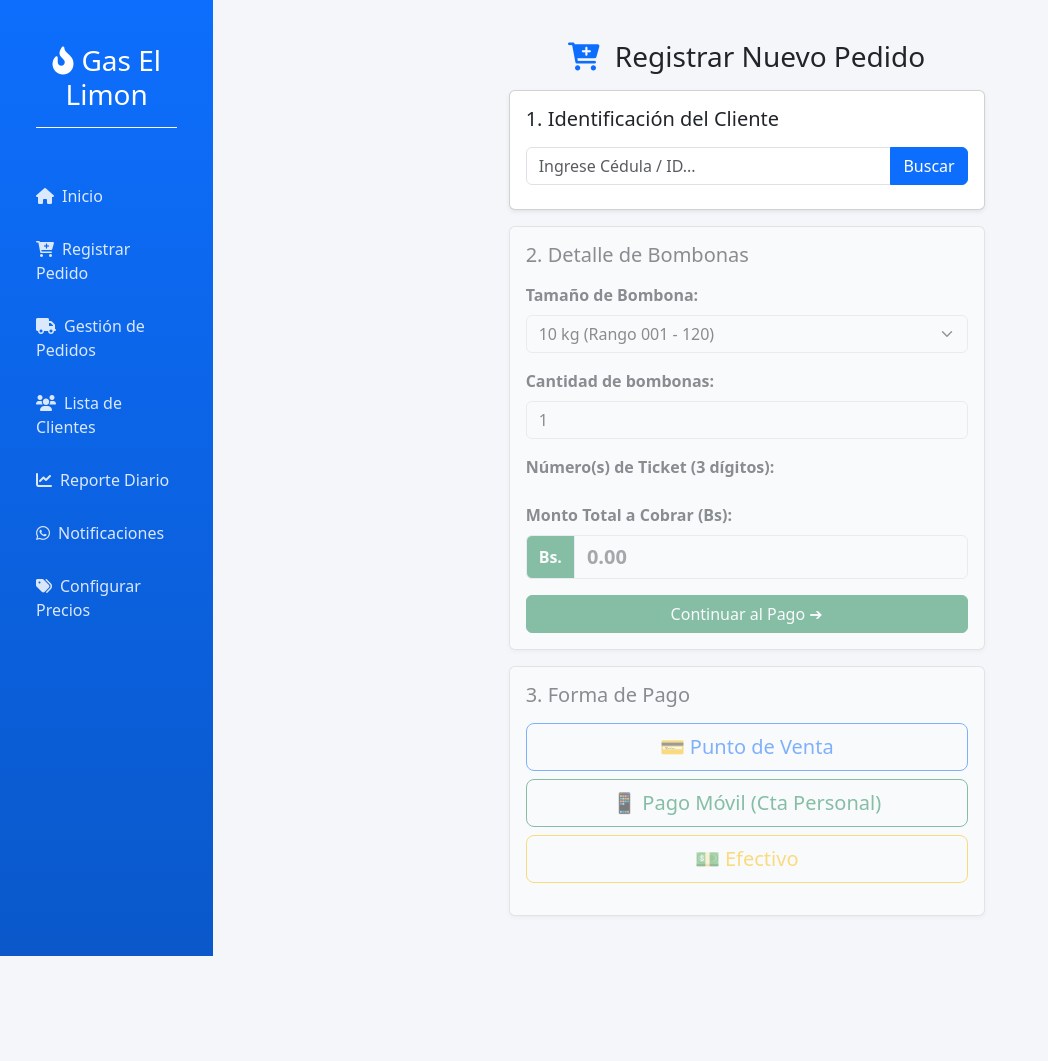
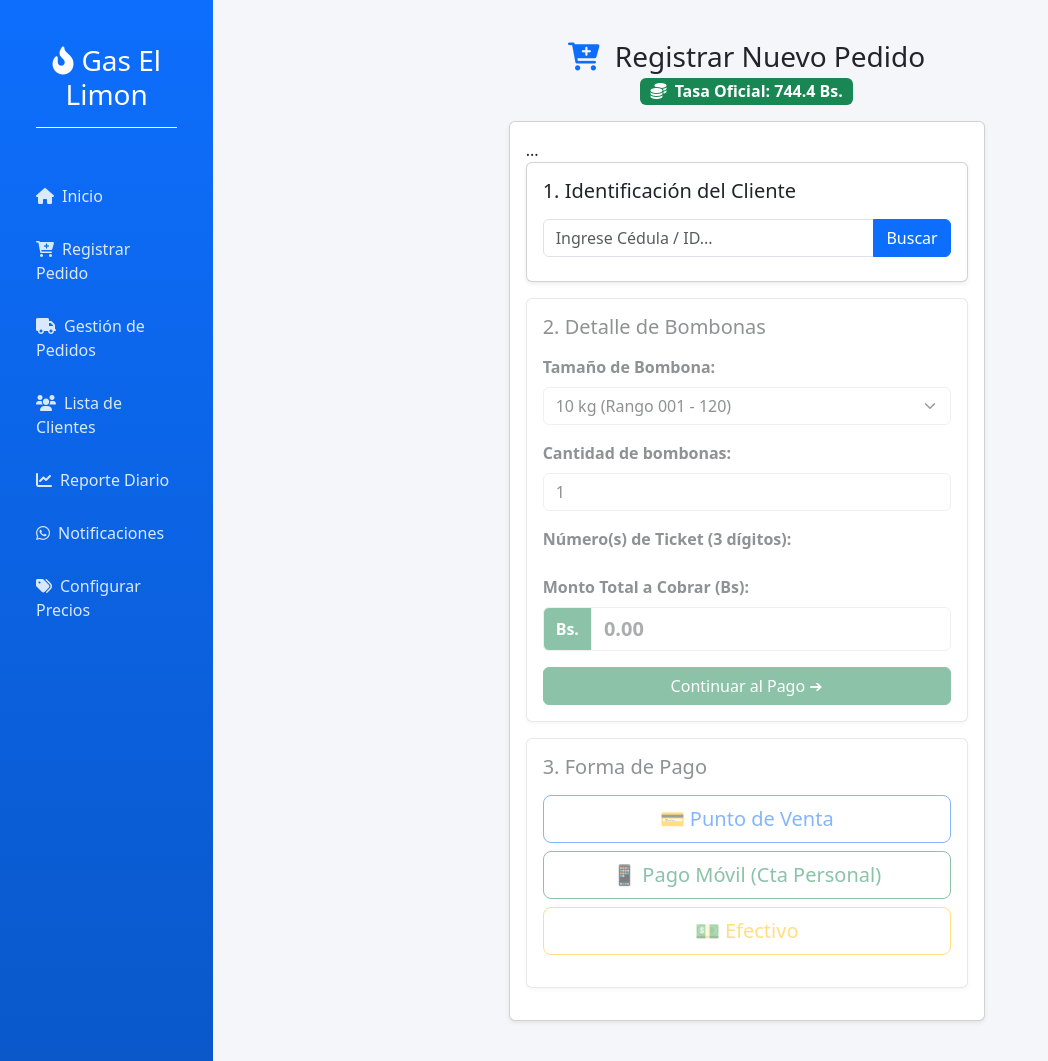
Before and after one commit to sleepy1958miaapps-tech/estebita-gas, a Flask app: page /nuevo_pedido in a window 1280 px wide. Shown: the whole page, without its empty margins (0-1048 px from the left). Before the commit the page ends 956 px from the top, so only its background shows below. Run offline with Flask 3, Linux system fonts and the light colour scheme; data comes from the database, SQL or seed files in the repository.

Commit message:
Redireccion de login a precios y fix tasa

```diff
--- a/app.py
+++ b/app.py
@@ -35,7 +35,8 @@ def login():
 
         if usuario in USUARIOS and USUARIOS[usuario] == clave:
             session['usuario'] = usuario
-            return redirect(url_for('index'))
+            # REDIRECCIÓN AUTOMÁTICA A PRECIOS AL INICIAR SESIÓN
+            return redirect(url_for('precios'))
         else:
             error = "Usuario o contraseña incorrectos"
 
@@ -149,13 +150,17 @@ def nuevo_pedido():
         cursor = conn.cursor()
         cursor.execute("SELECT tasa FROM configuracion WHERE id = 1")
         row = cursor.fetchone()
-        if row and row[0] is not None:
+        if row and row[0] is not None and float(row[0]) > 0:
             tasa_actual = float(row[0])
+            print(f"--> TASA LEÍDA PARA NUEVO PEDIDO: {tasa_actual} Bs.")
+        else:
+            print("--> LA TASA EN BD ESTÁ VACÍA O ES CERO")
         conn.close()
     except Exception as e:
-        print(f"Error al leer la tasa de cambio: {e}")
+        print(f"--> ERROR AL LEER TASA: {e}")
 
-    return render_template('pedidos.html', tasa_cambio=tasa_actual)
+    # Enviamos ambas variables por compatibilidad con cualquier parte de la plantilla
+    return render_template('pedidos.html', tasa_cambio=tasa_actual, tasa_dolar=tasa_actual)
 
 # =========================================================
 # 4. PRECIOS & TASA
--- a/templates/pedidos.html
+++ b/templates/pedidos.html
@@ -1,11 +1,24 @@
 {% extends "base.html" %}
 
 {% block content %}
-<input type="hidden" id="tasa_cambio" value="{{ tasa_dolar }}">
+<!-- 1. CORREGIDO: Usamos la variable {{ tasa_cambio }} que viene de app.py -->
+<input type="hidden" id="tasa_cambio" value="{{ tasa_cambio }}">
 
 <div class="container mt-3" style="max-width: 500px;">
-    <h3 class="text-center mb-3"><i class="fa-solid fa-cart-plus text-primary me-2"></i> Registrar Nuevo Pedido</h3>
+    <h3 class="text-center mb-1"><i class="fa-solid fa-cart-plus text-primary me-2"></i> Registrar Nuevo Pedido</h3>
 
+    <!-- 2. AQUÍ COLOCAMOS EL CARTEL DE LA TASA (Debajo del título) -->
+    <div class="text-center mb-3">
+      {% if tasa_cambio %}
+        <span class="badge bg-success fs-6"><i class="fa-solid fa-coins me-1"></i> Tasa Oficial: {{ tasa_cambio }} Bs.</span>
+      {% else %}
+        <span class="badge bg-danger fs-6"><i class="fa-solid fa-triangle-exclamation me-1"></i> Tasa no configurada</span>
+      {% endif %}
+    </div>
+
+    <!-- PASO 1: CÉDULA / CLIENTE -->
+    <div class="card p-3 shadow-sm mb-3" id="paso-cliente">
+    ...
     <!-- PASO 1: CÉDULA / CLIENTE -->
     <div class="card p-3 shadow-sm mb-3" id="paso-cliente">
         <h5 class="card-title mb-3">1. Identificación del Cliente</h5>
```
